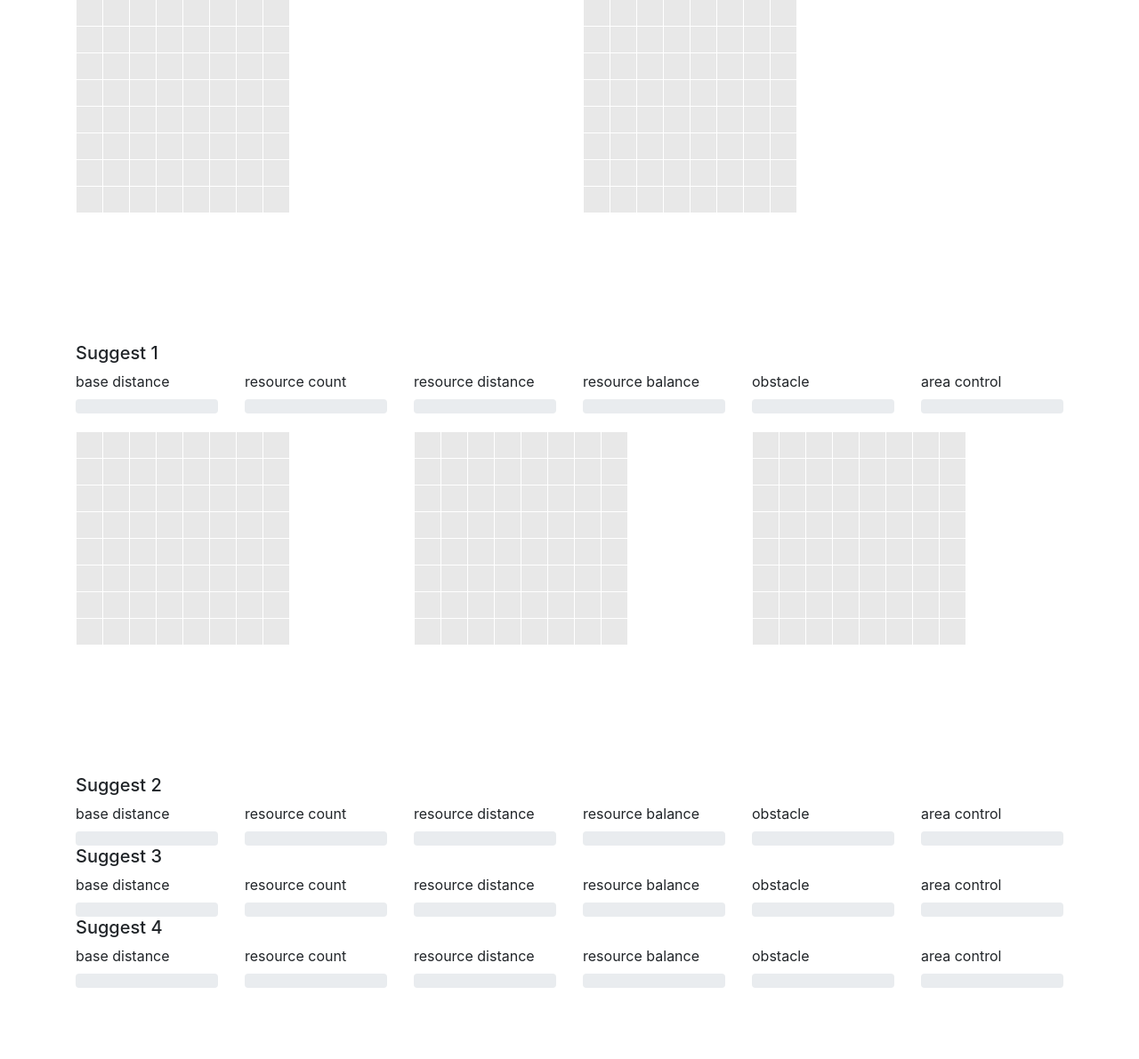
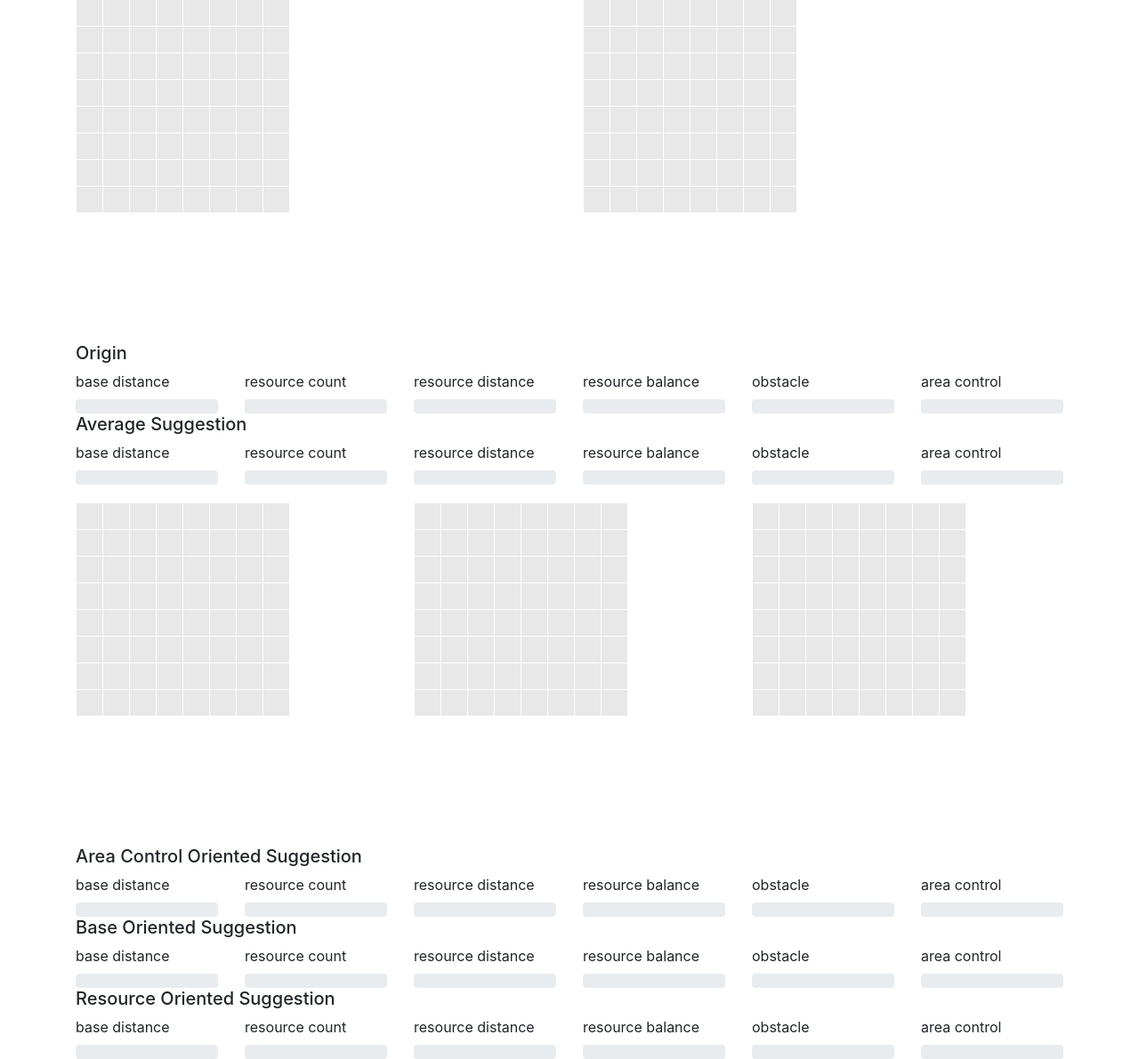
Before and after one commit to poi233/pcgrl_rts_ui, a Django app: page /brush/ in a window 1280 px wide; the page is wider, and only the part inside the window is pictured. Shown: the part 104-1295 px from the top of that part at 89% size. Before the commit the page ends 1215 px from the top of that part, so only its background shows below. Run offline with Django 3.2, Linux system fonts and the light colour scheme; some libraries are stand-ins or nearby versions.

Commit message:
add origin stats for UI

```diff
--- a/templates/brush/brush.html
+++ b/templates/brush/brush.html
@@ -80,9 +80,74 @@
             <canvas width="380" height="380" id="suggest1" style="display: inline;"></canvas>
         </div>
     </div>
+        <div class="row">
+        <div class="col">
+            <h5>Origin</h5>
+        </div>
+    </div>
     <div class="row">
         <div class="col">
-            <h5>Suggest 1</h5>
+            <label>base distance</label>
+            <div class="progress">
+                <div id="base_distance_origin" class="progress-bar" role="progressbar" style="width: 0%;" aria-valuenow="0"
+                     aria-valuemin="0"
+                     aria-valuemax="100">0
+                </div>
+            </div>
+        </div>
+        <div class="col">
+            <label>resource count</label>
+            <div class="progress">
+                <div id="resource_count_origin" class="progress-bar" role="progressbar" style="width: 0%;"
+                     aria-valuenow="0"
+                     aria-valuemin="0"
+                     aria-valuemax="100">0
+                </div>
+            </div>
+        </div>
+        <div class="col">
+            <label>resource distance</label>
+            <div class="progress">
+                <div id="resource_distance_origin" class="progress-bar" role="progressbar" style="width: 0%;"
+                     aria-valuenow="0"
+                     aria-valuemin="0"
+                     aria-valuemax="100">0
+                </div>
+            </div>
+        </div>
+        <div class="col">
+            <label>resource balance</label>
+            <div class="progress">
+                <div id="resource_balance_origin" class="progress-bar" role="progressbar" style="width: 0%;"
+                     aria-valuenow="0"
+                     aria-valuemin="0"
+                     aria-valuemax="100">0
+                </div>
+            </div>
+        </div>
+        <div class="col">
+            <label>obstacle</label>
+            <div class="progress">
+                <div id="obstacle_origin" class="progress-bar" role="progressbar" style="width: 0%;" aria-valuenow="0"
+                     aria-valuemin="0"
+                     aria-valuemax="100">0
+                </div>
+            </div>
+        </div>
+        <div class="col">
+            <label>area control</label>
+            <div class="progress">
+                <div id="area_control_origin" class="progress-bar" role="progressbar" style="width: 0%;" aria-valuenow="0"
+                     aria-valuemin="0"
+                     aria-valuemax="100">0
+                </div>
+            </div>
+        </div>
+    </div>
+
+    <div class="row">
+        <div class="col">
+            <h5>Average Suggestion</h5>
         </div>
     </div>
     <div class="row" style="margin-bottom: 20px;">
@@ -157,7 +222,7 @@
     </div>
     <div class="row">
         <div class="col">
-            <h5>Suggest 2</h5>
+            <h5>Area Control Oriented Suggestion</h5>
         </div>
     </div>
     <div class="row">
@@ -221,7 +286,7 @@
     </div>
     <div class="row">
         <div class="col">
-            <h5>Suggest 3</h5>
+            <h5>Base Oriented Suggestion</h5>
         </div>
     </div>
     <div class="row">
@@ -285,7 +350,7 @@
     </div>
     <div class="row">
         <div class="col">
-            <h5>Suggest 4</h5>
+            <h5>Resource Oriented Suggestion</h5>
         </div>
     </div>
     <div class="row">
@@ -388,6 +453,7 @@
                 if (result === false) {
                     alert("Input invalid or timeout.")
                 }
+                reset_info('origin', result['origin'], result['range']);
                 for (let i = 0; i < sugs.length; i++) {
                     sugs[i].draw(result[i]['map']);
                     reset_info(i + 1, result[i], result["range"]);
```
